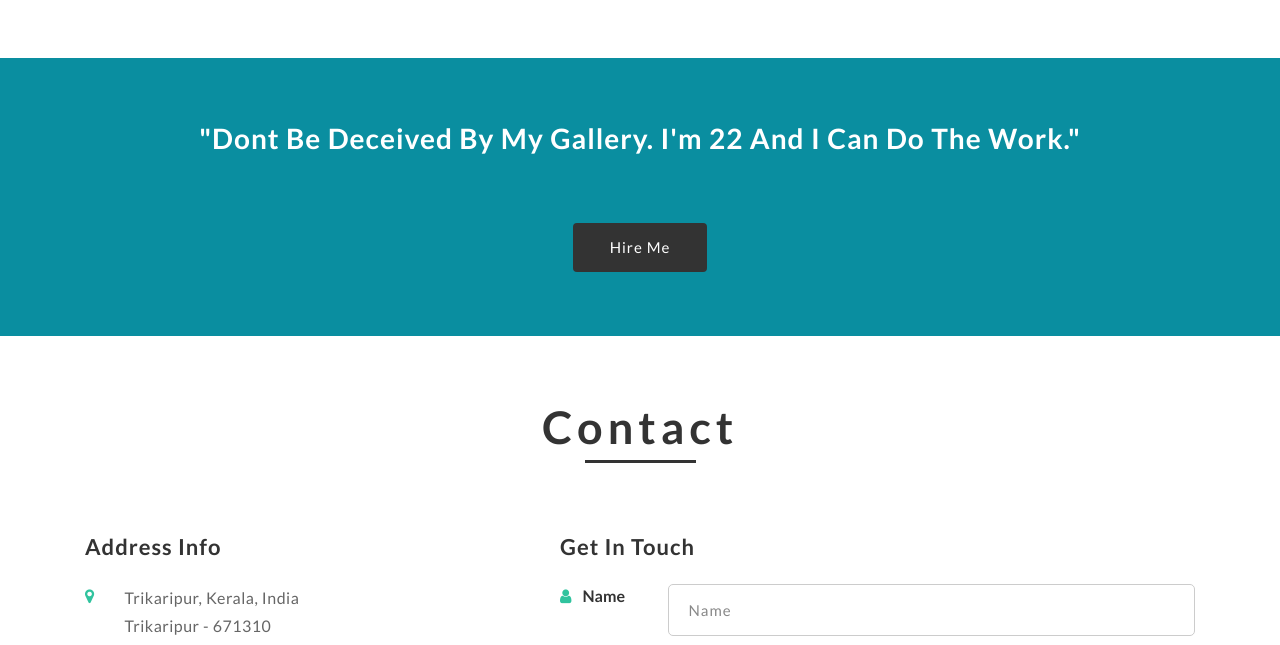
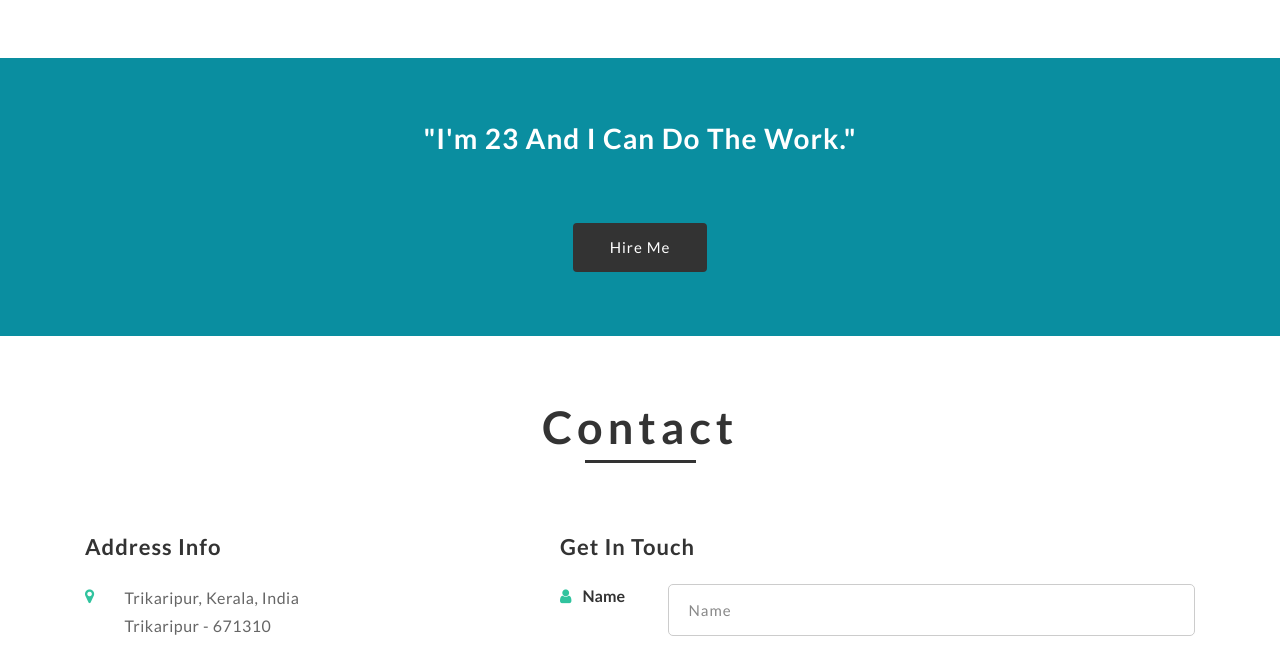
Before and after one commit to criyas1704/C-Riyas-Personal-Website, a plain HTML site: page index.html in a window 1280 px wide. Shown: the part 2580-3225 px from the top of the page. Drawn offline with nearby package versions, Linux system fonts and the light colour scheme.

Commit message:
Update index.html

```diff
--- a/index.html
+++ b/index.html
@@ -184,7 +184,7 @@
 <!-- text -->
 <div class="text py-lg-5 py-5 text-center" id="text">
 	<div class="container py-sm-3">
-		<h5 class="w3pvt-title text-white">"Dont be deceived by my gallery. I'm 22 and I can do the work."</h5>
+		<h5 class="w3pvt-title text-white">"I'm 23 and I can do the work."</h5>
 		<p><br></p>
 		<div class="d-flex justify-content-center mt-3">
 			<!-- <a href="#" class="text-capitalize mr-2 work btn">My work </a> -->
```
